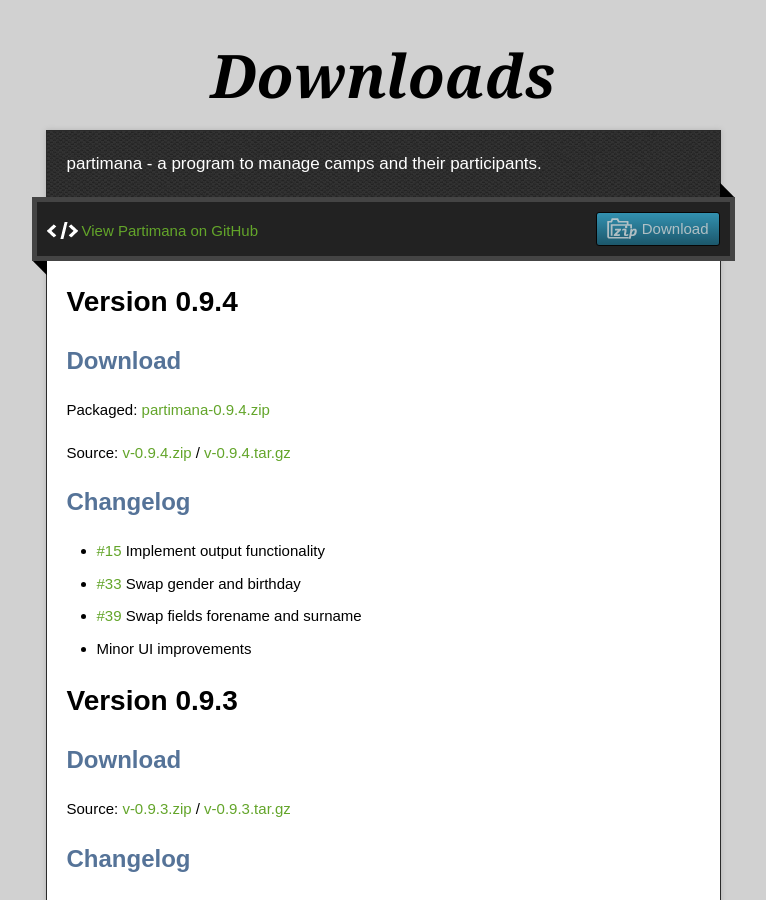
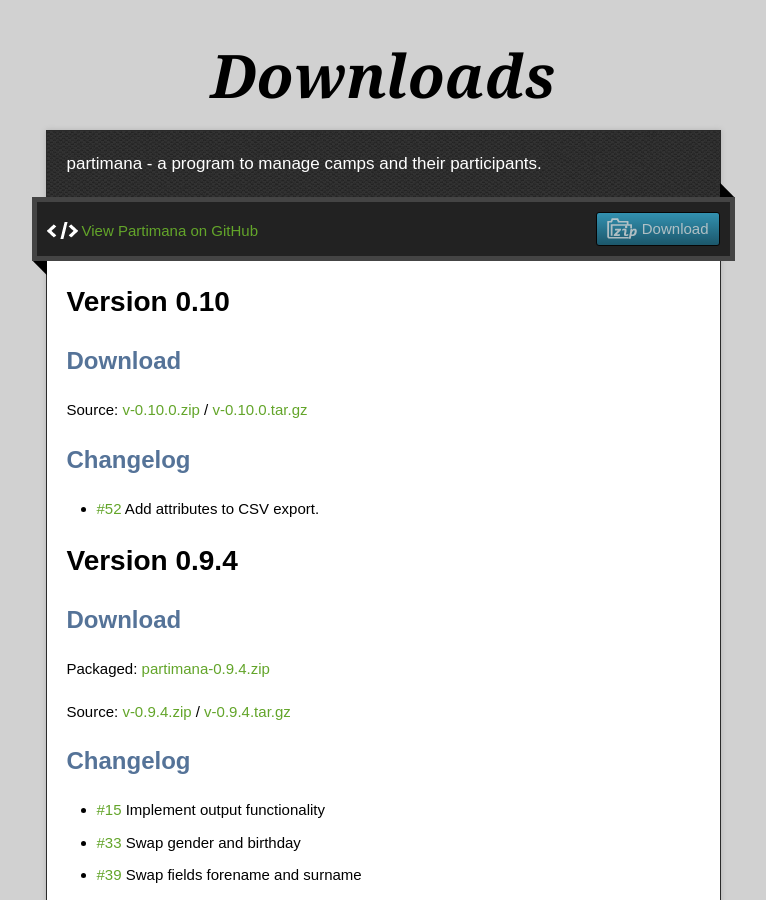
Before and after one commit to croesch/partimana, a Jekyll site: the page built from downloads.md, in a window 1280 px wide and 900 px high. Shown: the whole window, without its empty margins (257-1023 px from the left). Built offline with Jekyll 4.4.1, drawn with Linux system fonts in a browser that asks for light colours.

Commit message:
Add download of 0.10.

```diff
--- a/downloads.md
+++ b/downloads.md
@@ -2,6 +2,14 @@
 layout: default
 title: Downloads
 ---
+
+# Version 0.10
+## Download
+Source: [v-0.10.0.zip](https://github.com/croesch/partimana/archive/v-0.10.0.zip) /  [v-0.10.0.tar.gz](https://github.com/croesch/partimana/archive/v-0.10.0.tar.gz)
+
+## Changelog
+* [#52](https://github.com/croesch/partimana/issues/52) Add attributes to CSV export.
+
 
 # Version 0.9.4
 ## Download
```
